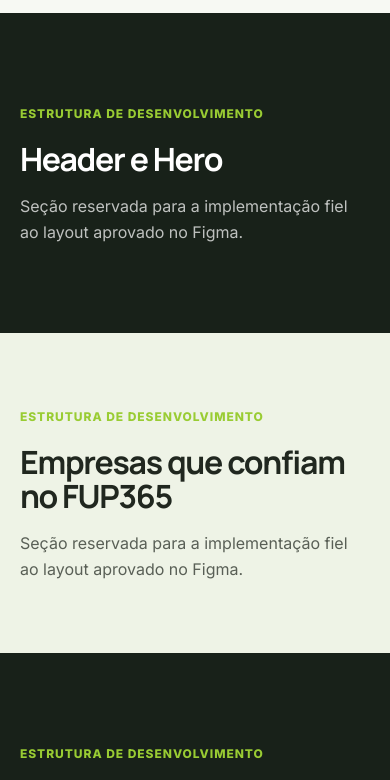
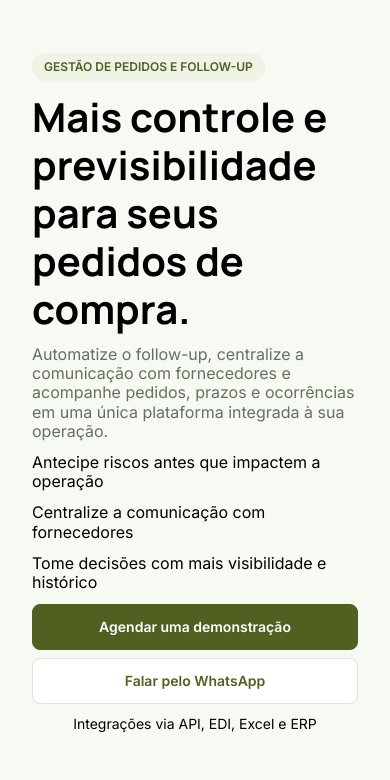
Before and after one commit to Luizgustavo0110/fup365-landing, a website built with Vite: page index.html in a window 390 px wide. Shown: the part 59-839 px from the top of the page. Built offline with nearby package versions, Linux system fonts and the light colour scheme.

Commit message:
feat: implement responsive hero content

```diff
--- a/src/app.ts
+++ b/src/app.ts
@@ -1,3 +1,4 @@
+import { renderHeroSection } from './components/hero/hero-section';
 import { renderSiteFooter } from './components/site-footer';
 import { renderSiteHeader } from './components/site-header';
 import type { SectionId } from './types/navigation';
@@ -9,11 +10,6 @@ interface SectionDefinition {
 }
 
 const sections = [
-  {
-    id: 'inicio',
-    title: 'Header e Hero',
-    theme: 'dark',
-  },
   {
     id: 'empresas',
     title: 'Empresas que confiam no FUP365',
@@ -85,6 +81,7 @@ export const renderApp = (): string => {
     ${renderSiteHeader()}
 
     <main id="main-content">
+      ${renderHeroSection()}
       ${sectionsMarkup}
     </main>
 
--- a/src/components/hero/hero-section.ts
+++ b/src/components/hero/hero-section.ts
@@ -0,0 +1,90 @@
+import { externalLinks } from '../../config/links';
+
+/*
+ * ============================================================
+ * HERO — CONTEÚDO
+ * ============================================================
+ *
+ * Mantém a mensagem comercial separada do mockup operacional,
+ * permitindo evoluir conteúdo e dashboard de forma independente.
+ */
+
+const heroBenefits = [
+  'Antecipe riscos antes que impactem a operação',
+  'Centralize a comunicação com fornecedores',
+  'Tome decisões com mais visibilidade e histórico',
+] as const;
+
+const renderHeroBenefit = (benefit: string): string => {
+  return `
+    <li class="hero-section__benefit">
+      ${benefit}
+    </li>
+  `;
+};
+
+export const renderHeroSection = (): string => {
+  const benefitsMarkup = heroBenefits.map(renderHeroBenefit).join('');
+
+  return `
+    <section
+      id="inicio"
+      class="hero-section"
+      aria-labelledby="hero-title"
+    >
+      <div class="hero-section__inner">
+        <div class="hero-section__content">
+          <p class="hero-section__eyebrow">
+            Gestão de pedidos e follow-up
+          </p>
+
+          <h1
+            id="hero-title"
+            class="hero-section__title"
+          >
+            Mais controle e previsibilidade para seus pedidos de compra.
+          </h1>
+
+          <p class="hero-section__description">
+            Automatize o follow-up, centralize a comunicação com fornecedores
+            e acompanhe pedidos, prazos e ocorrências em uma única plataforma
+            integrada à sua operação.
+          </p>
+
+          <ul class="hero-section__benefits">
+            ${benefitsMarkup}
+          </ul>
+
+          <div class="hero-section__actions">
+            <a
+              class="button hero-section__action hero-section__action--primary"
+              href="${externalLinks.booking}"
+              target="_blank"
+              rel="noopener noreferrer"
+            >
+              Agendar uma demonstração
+            </a>
+
+            <a
+              class="button hero-section__action hero-section__action--secondary"
+              href="${externalLinks.whatsapp}"
+              target="_blank"
+              rel="noopener noreferrer"
+            >
+              Falar pelo WhatsApp
+            </a>
+          </div>
+
+          <p class="hero-section__integrations">
+            Integrações via API, EDI, Excel e ERP
+          </p>
+        </div>
+
+        <div
+          class="hero-section__dashboard-slot"
+          aria-hidden="true"
+        ></div>
+      </div>
+    </section>
+  `;
+};
--- a/src/styles/components/hero-section.css
+++ b/src/styles/components/hero-section.css
@@ -0,0 +1,277 @@
+/*
+ * ============================================================
+ * HERO — DESKTOP
+ * ============================================================
+ *
+ * Reproduz a estrutura de 1200px aprovada no Figma, mantendo
+ * conteúdo e dashboard como responsabilidades independentes.
+ */
+
+.hero-section {
+  background: var(--color-background);
+}
+
+.hero-section__inner {
+  display: grid;
+  width: min(100%, var(--container-max-width));
+  margin-inline: auto;
+  grid-template-columns: repeat(2, minmax(0, 1fr));
+  column-gap: 48px;
+}
+
+.hero-section__content {
+  display: flex;
+  min-width: 0;
+  flex-direction: column;
+  gap: 10px;
+  padding: 10px;
+}
+
+.hero-section__eyebrow {
+  display: inline-flex;
+  width: fit-content;
+  min-height: 28px;
+  align-items: center;
+  padding: 6px 12px;
+  border-radius: var(--radius-pill);
+  background: var(--color-surface-soft);
+  color: var(--color-brand-primary);
+  font-family: var(--font-family-body);
+  font-size: var(--font-size-section);
+  font-weight: var(--font-weight-semibold);
+  line-height: var(--line-height-section);
+  text-transform: uppercase;
+}
+
+.hero-section__title {
+  width: 520px;
+  max-width: 100%;
+  color: var(--color-text-strong);
+  font-family: var(--font-family-heading);
+  font-size: var(--font-size-hero);
+  font-weight: var(--font-weight-bold);
+  line-height: var(--line-height-hero);
+}
+
+.hero-section__description {
+  width: 520px;
+  max-width: 100%;
+  color: var(--color-text-secondary);
+  font-family: var(--font-family-body);
+  font-size: var(--font-size-body);
+  font-weight: var(--font-weight-regular);
+  line-height: var(--line-height-body);
+}
+
+.hero-section__benefits {
+  display: grid;
+  gap: 10px;
+  margin: 0;
+  padding: 0;
+  list-style: none;
+}
+
+.hero-section__benefit {
+  color: var(--color-text-strong);
+  font-family: var(--font-family-body);
+  font-size: var(--font-size-body);
+  font-weight: var(--font-weight-regular);
+  line-height: var(--line-height-body);
+}
+
+.hero-section__actions {
+  display: flex;
+  align-items: center;
+  gap: 16px;
+}
+
+.hero-section__action {
+  min-height: 44px;
+  padding: 12px 20px;
+  border-radius: var(--radius-small);
+  font-family: var(--font-family-body);
+  font-size: var(--font-size-action);
+  font-weight: var(--font-weight-semibold);
+  line-height: var(--line-height-action);
+  white-space: nowrap;
+}
+
+.hero-section__action--primary {
+  width: 232px;
+  border-color: var(--color-brand-primary);
+  background: var(--color-brand-primary);
+  color: var(--color-text-inverse);
+}
+
+.hero-section__action--primary:hover {
+  opacity: 0.9;
+}
+
+.hero-section__action--secondary {
+  width: 181px;
+  border-color: var(--color-border-default);
+  background: var(--color-surface-default);
+  color: var(--color-brand-primary);
+}
+
+.hero-section__action--secondary:hover {
+  background: var(--color-surface-soft);
+}
+
+.hero-section__integrations {
+  color: var(--color-text-strong);
+  font-family: var(--font-family-body);
+  font-size: var(--font-size-body-small);
+  font-weight: var(--font-weight-regular);
+  line-height: var(--line-height-body-small);
+}
+
+.hero-section__dashboard-slot {
+  min-width: 0;
+}
+
+/*
+ * ============================================================
+ * HERO — TABLET WIDE
+ * ============================================================
+ *
+ * Entre 960px e 1199px, reduz a coluna comercial e preserva
+ * espaço prioritário para o dashboard operacional.
+ */
+
+@media (min-width: 960px) and (max-width: 1199px) {
+  .hero-section__inner {
+    width: 100%;
+    grid-template-columns: 380px minmax(0, 1fr);
+    column-gap: 24px;
+    padding: 48px 32px;
+  }
+
+  .hero-section__title,
+  .hero-section__description {
+    width: 100%;
+  }
+
+  .hero-section__title {
+    font-size: var(--font-size-heading-2);
+    line-height: var(--line-height-heading-2);
+  }
+
+  .hero-section__actions {
+    width: 100%;
+    flex-direction: column;
+    align-items: stretch;
+    gap: 12px;
+  }
+
+  .hero-section__action--primary,
+  .hero-section__action--secondary {
+    width: 100%;
+  }
+}
+
+/*
+ * ============================================================
+ * HERO — TABLET COMPACT
+ * ============================================================
+ *
+ * Até 959px, conteúdo e dashboard passam para fluxo vertical.
+ */
+
+@media (min-width: 768px) and (max-width: 959px) {
+  .hero-section__inner {
+    display: flex;
+    width: 100%;
+    flex-direction: column;
+    gap: 40px;
+    padding: 48px 32px 64px;
+  }
+
+  .hero-section__content {
+    width: 100%;
+  }
+
+  .hero-section__title,
+  .hero-section__description {
+    width: 100%;
+  }
+
+  .hero-section__title {
+    font-size: var(--font-size-heading-2);
+    line-height: var(--line-height-heading-2);
+  }
+
+  .hero-section__actions {
+    width: 100%;
+    flex-direction: column;
+    align-items: stretch;
+    gap: 12px;
+  }
+
+  .hero-section__action--primary,
+  .hero-section__action--secondary {
+    width: 100%;
+  }
+}
+
+/*
+ * ============================================================
+ * HERO — MOBILE
+ * ============================================================
+ *
+ * Mantém os 32px laterais aprovados e prioriza leitura,
+ * área de toque e empilhamento dos CTAs.
+ */
+
+@media (max-width: 767px) {
+  .hero-section__inner {
+    display: flex;
+    width: 100%;
+    flex-direction: column;
+    gap: 24px;
+    padding: 40px 32px 48px;
+  }
+
+  .hero-section__content {
+    width: 100%;
+    gap: 12px;
+    padding: 0;
+  }
+
+  .hero-section__title,
+  .hero-section__description {
+    width: 100%;
+  }
+
+  .hero-section__title {
+    font-size: var(--font-size-heading-2);
+    line-height: var(--line-height-heading-2);
+  }
+
+  .hero-section__description,
+  .hero-section__benefit {
+    line-height: 1.2;
+  }
+
+  .hero-section__benefits {
+    gap: 12px;
+  }
+
+  .hero-section__actions {
+    width: 100%;
+    flex-direction: column;
+    align-items: stretch;
+    gap: 8px;
+  }
+
+  .hero-section__action--primary,
+  .hero-section__action--secondary {
+    width: 100%;
+  }
+
+  .hero-section__integrations {
+    width: 100%;
+    line-height: 1.2;
+    text-align: center;
+  }
+}
--- a/src/styles/tokens.css
+++ b/src/styles/tokens.css
@@ -34,6 +34,7 @@
   --color-text-primary: #20271f;
   --color-text-secondary: #66705e;
   --color-text-inverse: #ffffff;
+  --color-text-strong: #000000;
 
   --color-icon-primary: #000000;
 
```
